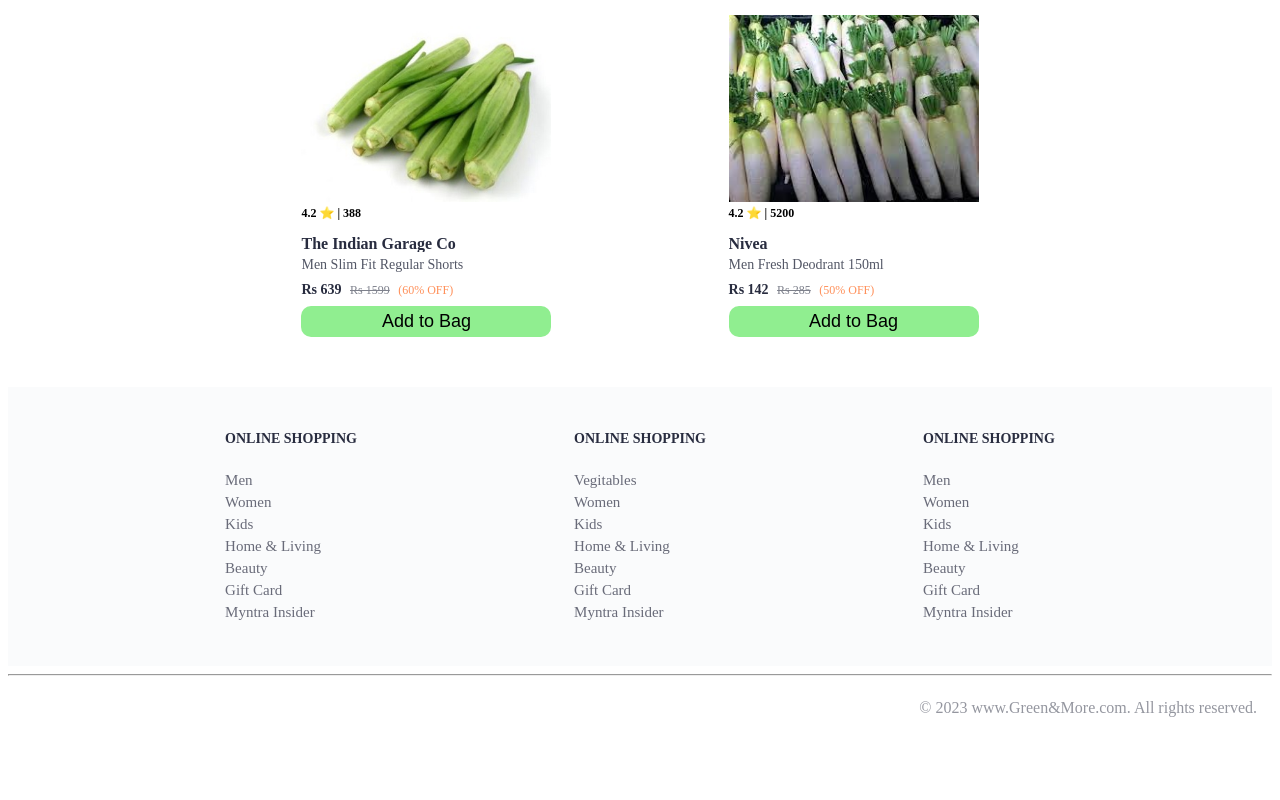
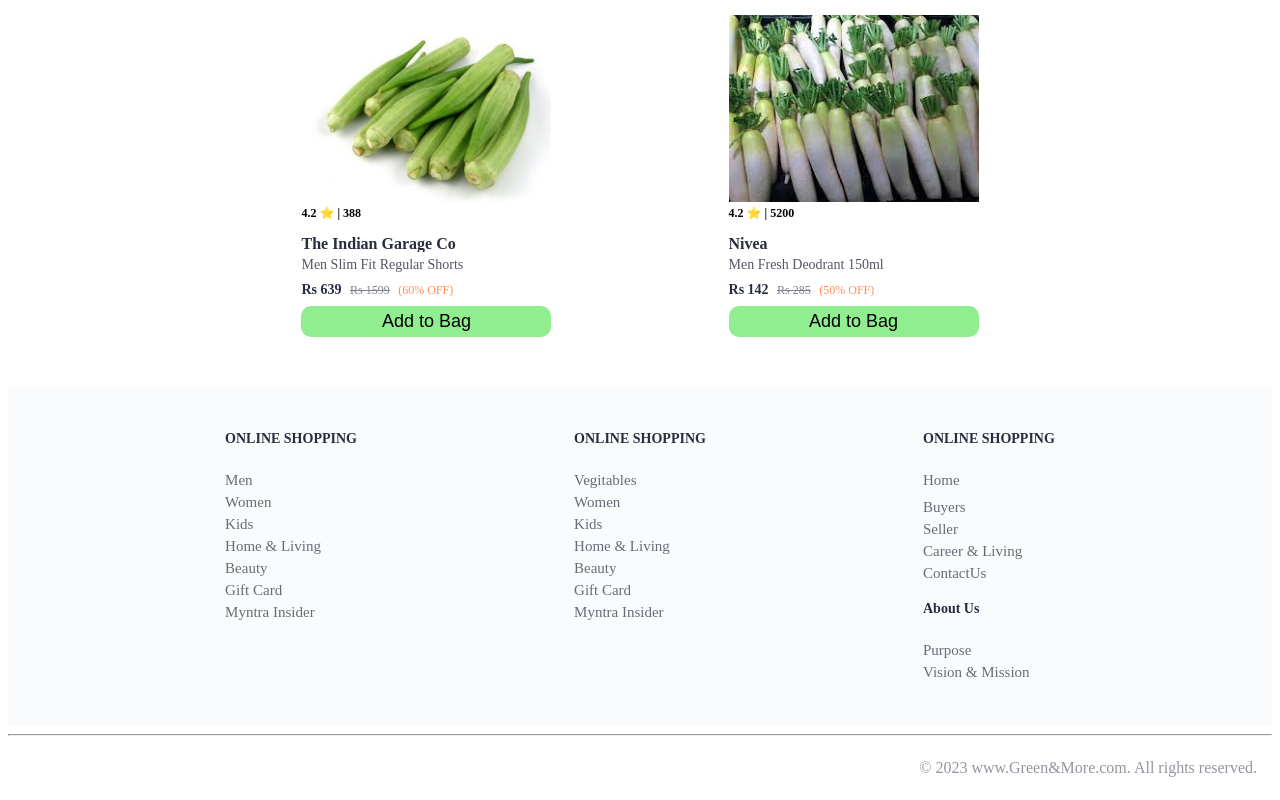
Before and after one commit to SAURABH8974/CDAC_Project, a plain HTML site: page index.html in a window 1280 px wide. Shown: the part 874-1674 px from the top of the page. Before the commit the page ends 1614 px from the top, so only its background shows below. Drawn offline with nearby package versions, Linux system fonts and the light colour scheme.

Commit message:
Update index.html

```diff
--- a/index.html
+++ b/index.html
@@ -71,13 +71,14 @@
             <div class="footer_column">
                 <h3>ONLINE SHOPPING</h3>
 
-                <a href="#">Men</a>
-                <a href="#">Women</a>
-                <a href="#">Kids</a>
-                <a href="#">Home & Living</a>
-                <a href="#">Beauty</a>
-                <a href="#">Gift Card</a>
-                <a href="#">Myntra Insider</a>
+                <a href="#">Home<a>
+                <a href="#">Buyers </a>
+                <a href="#">Seller</a>
+                <a href="#">Career & Living</a>
+                <a href="#">ContactUs</a>
+                    <h3>About Us</h3>
+                <a href="#">Purpose</a>
+                <a href="#">Vision & Mission</a>
             </div>
         </div>
         <hr>
```
